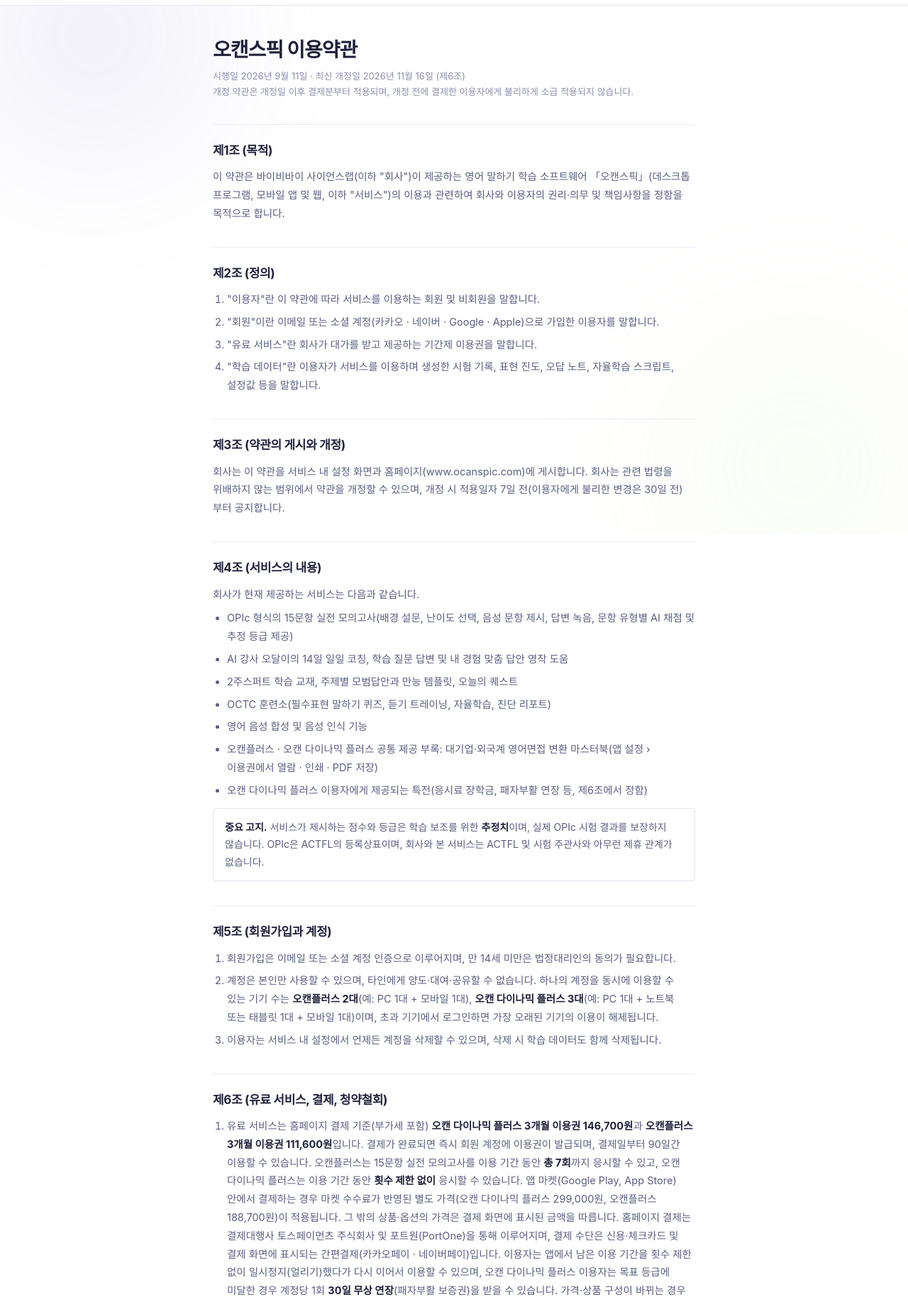
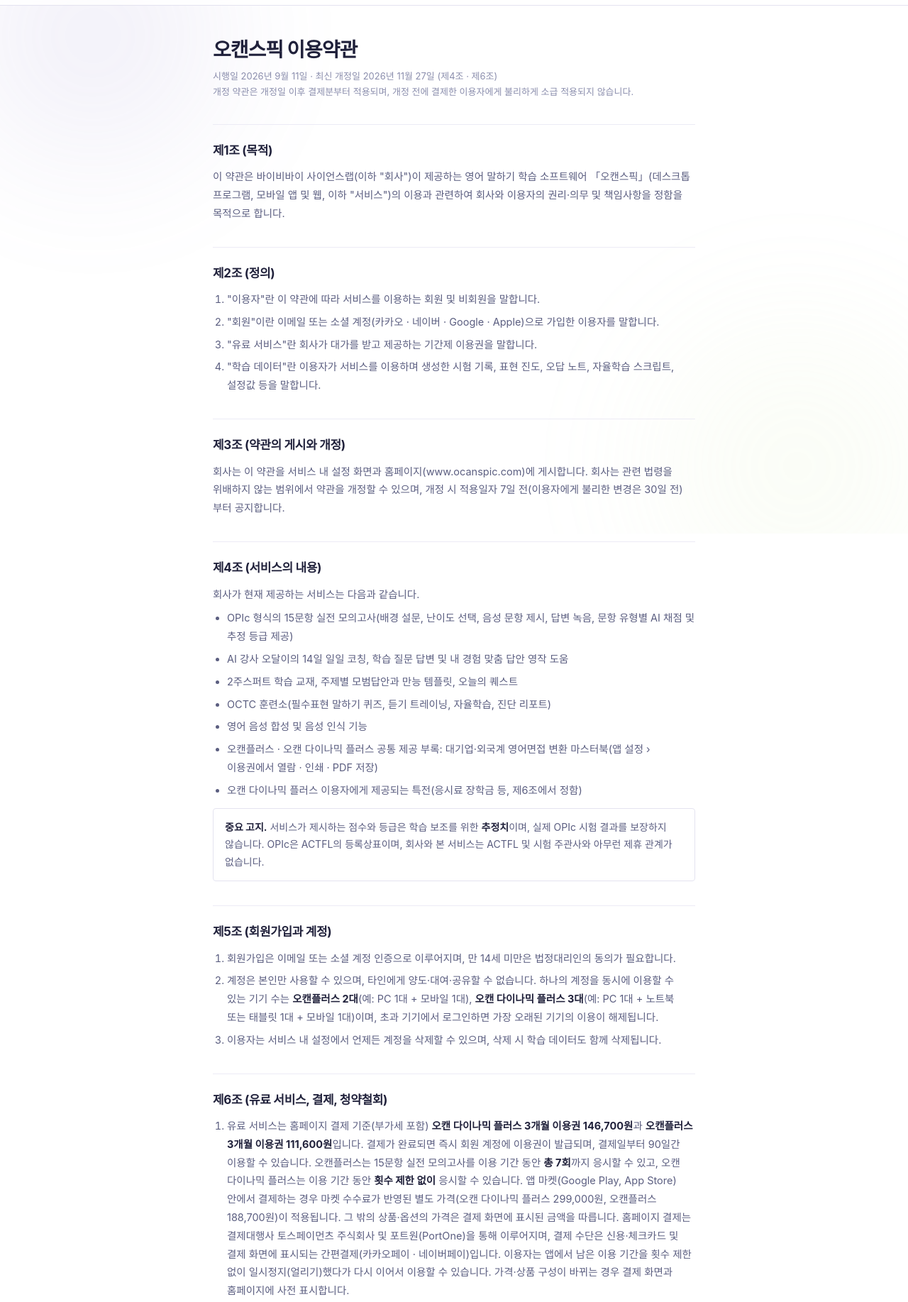
Before and after one commit to theshin22world-art/ocanspic-site, a plain HTML site: page terms.html in a window 1280 px wide. Shown: the part 48-1883 px from the top of the page at 71% size. Drawn offline with Linux system fonts and the light colour scheme; a web font is replaced by a local one.

Commit message:
Add files via upload

```diff
--- a/terms.html
+++ b/terms.html
@@ -84,7 +84,7 @@ footer p a{color:inherit}
 </header>
 <main class="doc">
 <h1>오캔스픽 이용약관</h1>
-<div class="meta">시행일 2026년 9월 11일 · 최신 개정일 2026년 11월 16일 (제6조)<br>개정 약관은 개정일 이후 결제분부터 적용되며, 개정 전에 결제한 이용자에게 불리하게 소급 적용되지 않습니다.</div>
+<div class="meta">시행일 2026년 9월 11일 · 최신 개정일 2026년 11월 27일 (제4조 · 제6조)<br>개정 약관은 개정일 이후 결제분부터 적용되며, 개정 전에 결제한 이용자에게 불리하게 소급 적용되지 않습니다.</div>
 
 <h2>제1조 (목적)</h2>
 <p>이 약관은 바이비바이 사이언스랩(이하 "회사")이 제공하는 영어 말하기 학습 소프트웨어 「오캔스픽」(데스크톱 프로그램, 모바일 앱 및 웹, 이하 "서비스")의 이용과 관련하여 회사와 이용자의 권리·의무 및 책임사항을 정함을 목적으로 합니다.</p>
@@ -109,7 +109,7 @@ footer p a{color:inherit}
 <li>OCTC 훈련소(필수표현 말하기 퀴즈, 듣기 트레이닝, 자율학습, 진단 리포트)</li>
 <li>영어 음성 합성 및 음성 인식 기능</li>
 <li>오캔플러스 · 오캔 다이나믹 플러스 공통 제공 부록: 대기업·외국계 영어면접 변환 마스터북(앱 설정 › 이용권에서 열람 · 인쇄 · PDF 저장)</li>
-<li>오캔 다이나믹 플러스 이용자에게 제공되는 특전(응시료 장학금, 패자부활 연장 등, 제6조에서 정함)</li>
+<li>오캔 다이나믹 플러스 이용자에게 제공되는 특전(응시료 장학금 등, 제6조에서 정함)</li>
 </ul>
 <div class="box"><b>중요 고지.</b> 서비스가 제시하는 점수와 등급은 학습 보조를 위한 <b>추정치</b>이며, 실제 OPIc 시험 결과를 보장하지 않습니다. OPIc은 ACTFL의 등록상표이며, 회사와 본 서비스는 ACTFL 및 시험 주관사와 아무런 제휴 관계가 없습니다.</div>
 
@@ -122,7 +122,7 @@ footer p a{color:inherit}
 
 <h2>제6조 (유료 서비스, 결제, 청약철회)</h2>
 <ol>
-<li>유료 서비스는 홈페이지 결제 기준(부가세 포함) <b>오캔 다이나믹 플러스 3개월 이용권 146,700원</b>과 <b>오캔플러스 3개월 이용권 111,600원</b>입니다. 결제가 완료되면 즉시 회원 계정에 이용권이 발급되며, 결제일부터 90일간 이용할 수 있습니다. 오캔플러스는 15문항 실전 모의고사를 이용 기간 동안 <b>총 7회</b>까지 응시할 수 있고, 오캔 다이나믹 플러스는 이용 기간 동안 <b>횟수 제한 없이</b> 응시할 수 있습니다. 앱 마켓(Google Play, App Store) 안에서 결제하는 경우 마켓 수수료가 반영된 별도 가격(오캔 다이나믹 플러스 299,000원, 오캔플러스 188,700원)이 적용됩니다. 그 밖의 상품·옵션의 가격은 결제 화면에 표시된 금액을 따릅니다. 홈페이지 결제는 결제대행사 토스페이먼츠 주식회사 및 포트원(PortOne)을 통해 이루어지며, 결제 수단은 신용·체크카드 및 결제 화면에 표시되는 간편결제(카카오페이 · 네이버페이)입니다. 이용자는 앱에서 남은 이용 기간을 횟수 제한 없이 일시정지(얼리기)했다가 다시 이어서 이용할 수 있으며, 오캔 다이나믹 플러스 이용자는 목표 등급에 미달한 경우 계정당 1회 <b>30일 무상 연장</b>(패자부활 보증권)을 받을 수 있습니다. 가격·상품 구성이 바뀌는 경우 결제 화면과 홈페이지에 사전 표시합니다.</li>
+<li>유료 서비스는 홈페이지 결제 기준(부가세 포함) <b>오캔 다이나믹 플러스 3개월 이용권 146,700원</b>과 <b>오캔플러스 3개월 이용권 111,600원</b>입니다. 결제가 완료되면 즉시 회원 계정에 이용권이 발급되며, 결제일부터 90일간 이용할 수 있습니다. 오캔플러스는 15문항 실전 모의고사를 이용 기간 동안 <b>총 7회</b>까지 응시할 수 있고, 오캔 다이나믹 플러스는 이용 기간 동안 <b>횟수 제한 없이</b> 응시할 수 있습니다. 앱 마켓(Google Play, App Store) 안에서 결제하는 경우 마켓 수수료가 반영된 별도 가격(오캔 다이나믹 플러스 299,000원, 오캔플러스 188,700원)이 적용됩니다. 그 밖의 상품·옵션의 가격은 결제 화면에 표시된 금액을 따릅니다. 홈페이지 결제는 결제대행사 토스페이먼츠 주식회사 및 포트원(PortOne)을 통해 이루어지며, 결제 수단은 신용·체크카드 및 결제 화면에 표시되는 간편결제(카카오페이 · 네이버페이)입니다. 이용자는 앱에서 남은 이용 기간을 횟수 제한 없이 일시정지(얼리기)했다가 다시 이어서 이용할 수 있습니다. 가격·상품 구성이 바뀌는 경우 결제 화면과 홈페이지에 사전 표시합니다.</li>
 <li>이용자는 <b>결제일로부터 7일 이내</b>이면서 그동안 <b>실전 모의고사 2회 미만 응시</b>, <b>오달이 일일 코칭 Day 2 미만 진행</b>, <b>만능 템플릿 2개 미만 저장</b>, <b>시크릿 선물 미해금</b>, <b>영어면접 변환 마스터북 미열람</b>, <b>AI 강사(오달이)와 대화한 날이 첫날뿐</b>인 조건을 모두 충족하는 경우에 한하여 전액 환불받을 수 있습니다. 위 기준 중 하나라도 초과하여 이용하였거나 결제일로부터 7일이 지난 경우에는 핵심 디지털 콘텐츠의 제공이 개시된 것으로 보아 「전자상거래 등에서의 소비자보호에 관한 법률」 제17조 제2항 제5호에 따라 청약철회가 제한되며 환불되지 않습니다. 회사는 같은 법 제17조 제6항에 따라 이 사실을 결제 화면에 표시하고 결제 전 이용자의 동의를 받으며, 결제 전 첫날 체험으로 서비스를 시험 사용할 수 있게 합니다. 환불은 결제한 수단(카드 승인 취소, 간편결제 결제 취소)으로 처리합니다.</li>
 <li>서비스 장애 등 회사의 귀책사유로 이용하지 못한 기간이 있는 경우, 회사는 해당 기간만큼 이용 기간을 연장하거나 이용 요금을 일할 계산하여 환불합니다.</li>
 <li>모바일 앱에서 앱스토어(Google Play, App Store)를 통해 결제한 경우 환불은 각 스토어의 정책과 절차를 따릅니다.</li>
@@ -149,12 +149,12 @@ footer p a{color:inherit}
 <p>서비스 이용과 관련한 문의와 불만은 이메일(wichonl@vibivi.co.kr) 또는 전화(010-7107-0246)로 접수하며, 회사는 접수일로부터 10영업일 이내에 처리 결과를 안내합니다. 이 약관은 대한민국 법률에 따르며, 분쟁이 발생한 경우 민사소송법상의 관할법원에 제소합니다.</p>
 
 <h2>부칙</h2>
-<p>이 약관은 2026년 9월 11일부터 시행합니다.<br>개정 약관(제2조 · 제6조 · 제10조)은 2026년 11월 9일부터 시행합니다.<br>개정 약관(제2조 · 제4조 · 제5조 · 제6조)은 2026년 11월 14일부터 시행하며, 개정일 이후 결제분부터 적용합니다. 개정 전에 결제한 이용자에게는 개정 전 약관이 적용되며, 개정 내용이 이용자에게 유리한 경우에만 개정 약관을 적용합니다.<br>개정 약관(제6조: 영어면접 변환 마스터북 열람을 환불 제한 사유에 추가)은 2026년 11월 16일부터 시행하며, 개정일 이후 결제분부터 적용합니다.</p>
+<p>이 약관은 2026년 9월 11일부터 시행합니다.<br>개정 약관(제2조 · 제6조 · 제10조)은 2026년 11월 9일부터 시행합니다.<br>개정 약관(제2조 · 제4조 · 제5조 · 제6조)은 2026년 11월 14일부터 시행하며, 개정일 이후 결제분부터 적용합니다. 개정 전에 결제한 이용자에게는 개정 전 약관이 적용되며, 개정 내용이 이용자에게 유리한 경우에만 개정 약관을 적용합니다.<br>개정 약관(제6조: 영어면접 변환 마스터북 열람을 환불 제한 사유에 추가)은 2026년 11월 16일부터 시행하며, 개정일 이후 결제분부터 적용합니다.<br>개정 약관(제4조 · 제6조: 현행 판매 가격 · 혜택 표기 정리)은 2026년 11월 27일부터 시행하며, 개정일 이후 결제분부터 적용합니다.</p>
 </main>
 <footer>
   <div class="fin">
     <nav class="fl" aria-label="사이트 링크">
-      <a href="./textbook">교재구성</a><a href="./audience">수강 대상</a><a href="./buy">이용권 구매</a><a href="./terms">이용약관</a><a href="./privacy">개인정보처리방침</a><a href="./delete-account">계정 삭제 안내</a>
+      <a href="./textbook">교재구성</a><a href="./audience">수강 대상</a><a href="./start">이용권 구매</a><a href="./terms">이용약관</a><a href="./privacy">개인정보처리방침</a><a href="./delete-account">계정 삭제 안내</a>
     </nav>
     <p>바이비바이 사이언스랩 (ViBiVi Science Lab) · 대표 전유진 · 사업자등록번호 321-47-00921 · 통신판매업신고 2023-서울강남-03393</p>
     <p>서울특별시 강남구 논현로75길 15, 5층 501호 (역삼동, 역삼동 수양빌딩) · 전화 010-7107-0246 · <a href="mailto:wichonl@vibivi.co.kr">wichonl@vibivi.co.kr</a></p>
```
